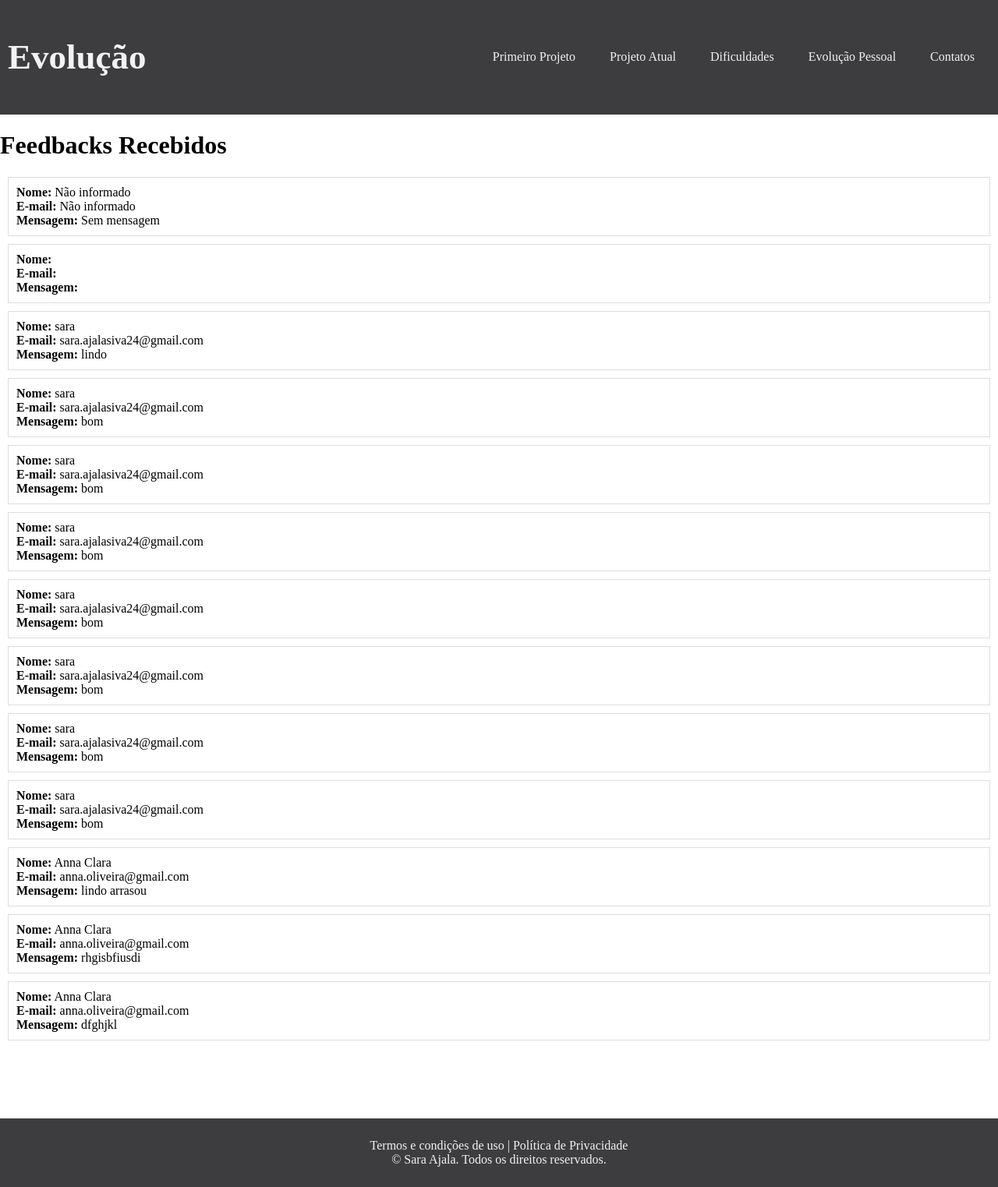
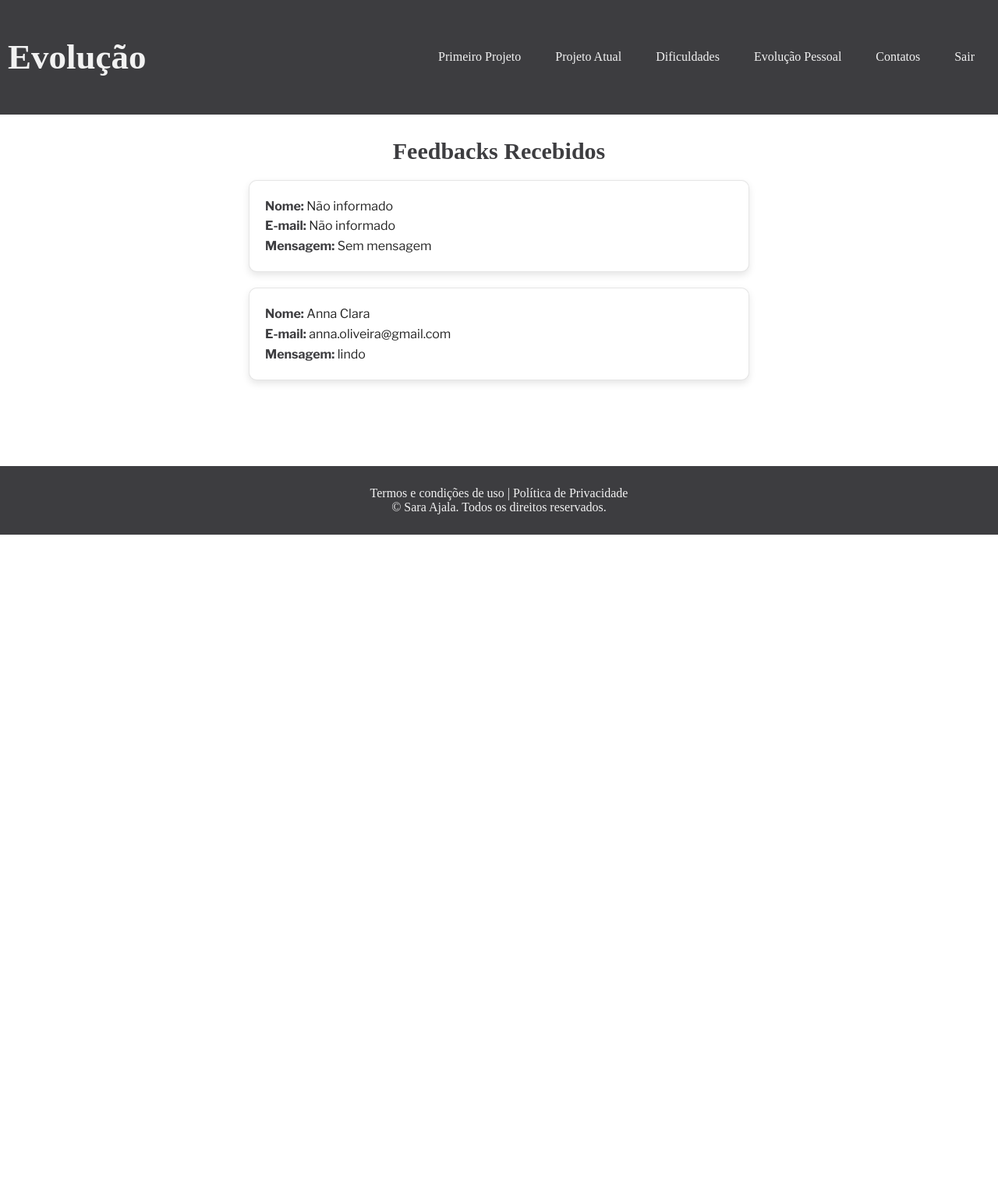
Before and after one commit to RobertoHenryck/Evolucao, a PHP site: page /exibe_feedbacks.php in a window 1280 px wide. Shown: the whole page at 78% size. After the commit the page ends 686 px from the top, so only its background shows below. Run offline with PHP 8.4, Linux system fonts and the light colour scheme; some web fonts are replaced.

Commit message:
termino do site, link sair e organização da página de feedbacks

```diff
--- a/Sara/contatos.php
+++ b/Sara/contatos.php
@@ -18,6 +18,7 @@
             <li><a class="link" href="dificuldades.php">Dificuldades</a></li>
             <li><a class="link" href="evolucaopessoal.php">Evolução Pessoal</a></li>
             <li><a class="link" href="contatos.php">Contatos</a></li>
+            <li><a class="link" href="../Evolucao.php">Sair</a></li>
         </ul>
     </header>
 
--- a/Sara/dificuldades.php
+++ b/Sara/dificuldades.php
@@ -18,6 +18,7 @@
             <li><a class="link" href="dificuldades.php">Dificuldades</a></li>
             <li><a class="link" href="evolucaopessoal.php">Evolução Pessoal</a></li>
             <li><a class="link" href="contatos.php">Contatos</a></li>
+            <li><a class="link" href="../Evolucao.php">Sair</a></li>
         </ul>
     </header>
 
--- a/Sara/evolucaopessoal.php
+++ b/Sara/evolucaopessoal.php
@@ -17,6 +17,7 @@
             <li><a class="link" href="dificuldades.php">Dificuldades</a></li>
             <li><a class="link" href="evolucaopessoal.php">Evolução Pessoal</a></li>
             <li><a class="link" href="contatos.php">Contatos</a></li>
+            <li><a class="link" href="../Evolucao.php">Sair</a></li>
         </ul>
     </header>
 
--- a/Sara/exibe_feedbacks.php
+++ b/Sara/exibe_feedbacks.php
@@ -18,6 +18,7 @@
             <li><a class="link" href="dificuldades.php">Dificuldades</a></li>
             <li><a class="link" href="evolucaopessoal.php">Evolução Pessoal</a></li>
             <li><a class="link" href="contatos.php">Contatos</a></li>
+            <li><a class="link" href="../Evolucao.php">Sair</a></li>
         </ul>
     </header>
 
@@ -29,15 +30,14 @@ if (file_exists($file)) {
     $feedbacks = json_decode($data, true);
 
     if (is_array($feedbacks)) {
-        echo "<h1>Feedbacks Recebidos</h1>";
+        echo "<h3 class='subtitulo8'>Feedbacks Recebidos</h3>";
 
         foreach ($feedbacks as $feedback) {
-
             $name = isset($feedback['name']) ? $feedback['name'] : "Não informado";
             $email = isset($feedback['email']) ? $feedback['email'] : "Não informado";
             $mensagem = isset($feedback['mensagem']) ? $feedback['mensagem'] : "Sem mensagem";
 
-            echo "<div style='border: 1px solid #ddd; margin: 10px; padding: 10px;'>";
+            echo "<div class='feedback-card'>";
             echo "<strong>Nome:</strong> " . htmlspecialchars($name) . "<br>";
             echo "<strong>E-mail:</strong> " . htmlspecialchars($email) . "<br>";
             echo "<strong>Mensagem:</strong> " . htmlspecialchars($mensagem) . "<br>";
--- a/Sara/feedbacks.json
+++ b/Sara/feedbacks.json
@@ -1,63 +1,8 @@
 {
     "liveServer.settings.port": 5501,
-    "0": {
-        "name": "",
-        "email": "",
-        "mensagem": ""
-    },
-    "1": {
-        "name": "sara",
-        "email": "sara.ajalasiva24@gmail.com",
-        "mensagem": "lindo"
-    },
-    "2": {
-        "name": "sara",
-        "email": "sara.ajalasiva24@gmail.com",
-        "mensagem": "bom"
-    },
-    "3": {
-        "name": "sara",
-        "email": "sara.ajalasiva24@gmail.com",
-        "mensagem": "bom"
-    },
-    "4": {
-        "name": "sara",
-        "email": "sara.ajalasiva24@gmail.com",
-        "mensagem": "bom"
-    },
-    "5": {
-        "name": "sara",
-        "email": "sara.ajalasiva24@gmail.com",
-        "mensagem": "bom"
-    },
-    "6": {
-        "name": "sara",
-        "email": "sara.ajalasiva24@gmail.com",
-        "mensagem": "bom"
-    },
-    "7": {
-        "name": "sara",
-        "email": "sara.ajalasiva24@gmail.com",
-        "mensagem": "bom"
-    },
-    "8": {
-        "name": "sara",
-        "email": "sara.ajalasiva24@gmail.com",
-        "mensagem": "bom"
-    },
-    "9": {
+    "28": {
         "name": "Anna Clara",
         "email": "anna.oliveira@gmail.com",
-        "mensagem": "lindo arrasou\r\n"
-    },
-    "10": {
-        "name": "Anna Clara",
-        "email": "anna.oliveira@gmail.com",
-        "mensagem": "rhgisbfiusdi"
-    },
-    "11": {
-        "name": "Anna Clara",
-        "email": "anna.oliveira@gmail.com",
-        "mensagem": "dfghjkl"
+        "mensagem": "lindo"
     }
 }
--- a/Sara/primeiroprojeto.php
+++ b/Sara/primeiroprojeto.php
@@ -18,6 +18,7 @@
             <li><a class="link" href="dificuldades.php">Dificuldades</a></li>
             <li><a class="link" href="evolucaopessoal.php">Evolução Pessoal</a></li>
             <li><a class="link" href="contatos.php">Contatos</a></li>
+            <li><a class="link" href="../Evolucao.php">Sair</a></li>
         </ul>
     </header>
 
--- a/Sara/projetoatual.php
+++ b/Sara/projetoatual.php
@@ -18,6 +18,7 @@
             <li><a class="link" href="dificuldades.php">Dificuldades</a></li>
             <li><a class="link" href="evolucaopessoal.php">Evolução Pessoal</a></li>
             <li><a class="link" href="contatos.php">Contatos</a></li>
+            <li><a class="link" href="../Evolucao.php">Sair</a></li>
         </ul>
     </header>
 
--- a/Sara/style.css
+++ b/Sara/style.css
@@ -626,6 +626,62 @@ ul li a:hover {
     padding: 5px;
 }
 
+.mensagem-feedback {
+    background-color: var(--color-header);
+    color: var(--color-text-light);
+    font-family: var(--font-secundaria);
+    border: 2px solid var(--color-hover);
+    box-shadow: 0 4px 10px var(--color-shadow);
+    padding: 20px;
+    margin: 20px auto;
+    max-width: 600px;
+    text-align: center;
+    transition: transform 0.3s ease;
+    position: absolute;
+    top: 43%;
+    left: 43%;
+}
+
+.mensagem-feedback:hover {
+    transform: scale(1.02);
+}
+
+.mensagem-feedback a {
+    color: inherit;
+    text-decoration: none;
+}
+
+.feedback-card {
+    background-color: var(--color-background);
+    border: 1px solid var(--color-shadow);
+    box-shadow: 0 4px 10px var(--color-shadow);
+    border-radius: 10px;
+    padding: 20px;
+    margin: 20px auto;
+    max-width: 600px;
+    font-family: var(--font-secundaria);
+    color: var(--color-text-black);
+    line-height: 1.6;
+}
+
+.feedback-card strong {
+    color: var(--color-header);
+}
+
+.feedback-card:hover {
+    transform: scale(1.02);
+    transition: transform 0.3s ease;
+    border-color: var(--color-hover);
+}
+
+.subtitulo8{
+    font-family: var(--font-primaria);
+    color: var(--color-header);
+    text-align: center;
+    margin-bottom: 20px;
+    font-size: 30px;
+}
+
 /* Responsividade para tablets (768px ou menos) */
 @media (max-width: 768px) {
     /* Ajuste do cabeçalho */
```
Also changed, not shown: Sara/processa_feedback.php (+5 -3 lines).
